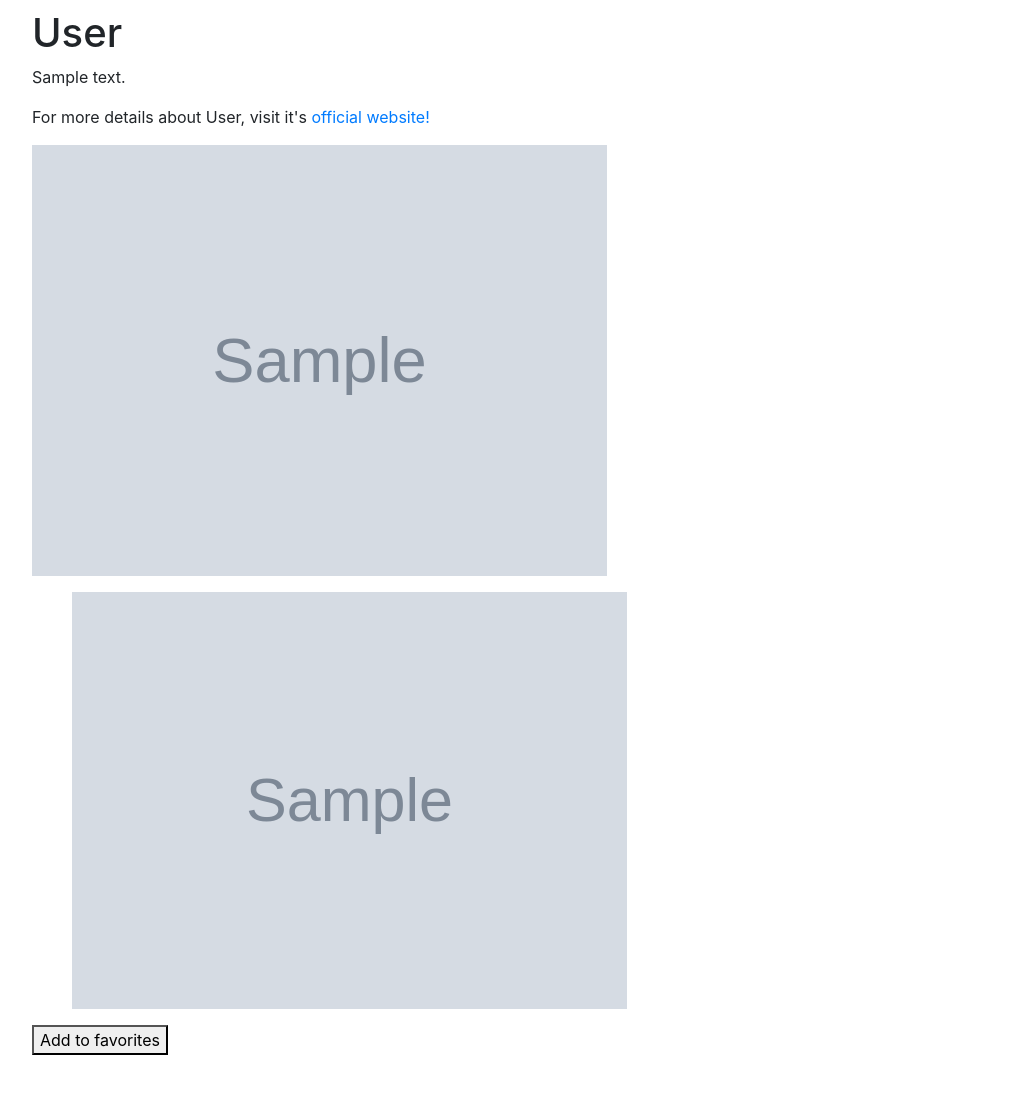
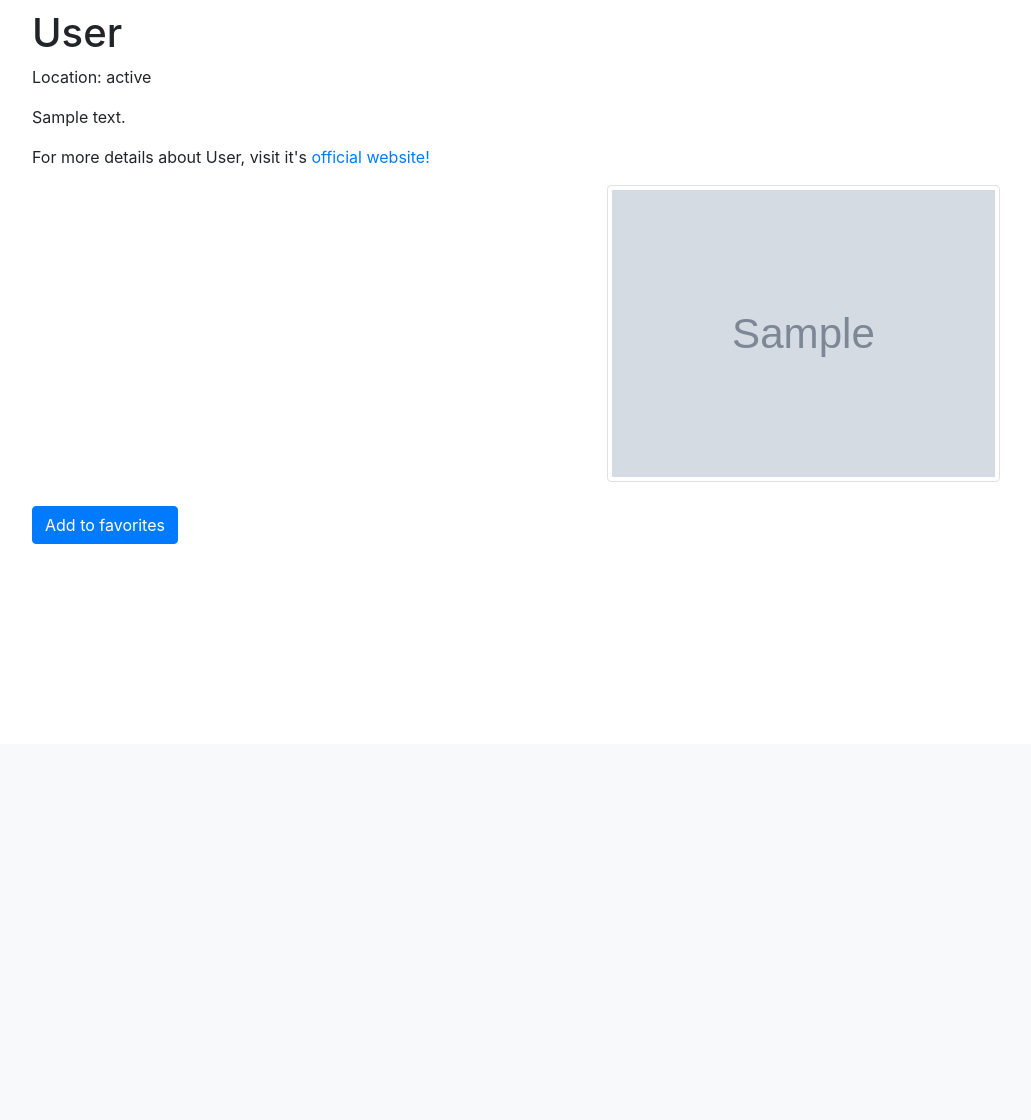
Before and after one commit to LNgroff/park-finder, a Flask app: page /parks/1 in a window 1280 px wide. Shown: the part 56-1176 px from the top of the page, without its empty margins (33-1064 px from the left). After the commit the page ends 600 px from the top, so only its background shows below. Run offline with Flask 2, Linux system fonts and the light colour scheme; tables that the repository leaves empty hold one stand-in row (values such as "Sample post"); grey boxes marked "Sample" are stand-in pictures; some libraries are stand-ins or nearby versions.

Commit message:
mocked formatting for photo results

```diff
--- a/templates/park_details.html
+++ b/templates/park_details.html
@@ -4,8 +4,8 @@
 
 {% block head %}
     <meta name="viewport" content="width=device-width, initial-scale=1.0" />
-    <link href="ninja-slider.css" rel="stylesheet" />
-    <script src="ninja-slider.js" type="text/javascript"></script>
+    <link href="static/css/image-gallery.css" rel="stylesheet" />
+    <script src="static/js/image-gallery.js" type="text/javascript"></script>
 {% endblock %}
 
 
@@ -13,6 +13,11 @@
 <body>
 
     <h1>{{ park.Park.fullname }}</h1>
+
+    <p>
+        Location: {{ park.Park.state }}
+    </p>
+
 
 
     <p>
@@ -22,34 +27,36 @@
 
     <p>For more details about {{ park.Park.fullname }}, visit it's <a href="{{ park.Park.park_url }}">official website!</a></p>
 
-    <p>
+    <!-- <p>
         <img src="{{park.Image.image_url}}" width="50%" height="50%">
-    </p>
+    </p> -->
+
 
     <section id= "image-gallery">
-        <div id="ninja-slider">
-            <div class="inner">
-                <ul>
+
+        <div class="row row-cols-1 row-cols-md-3">
+            <div class="col mb-4"></div>
                     {% for image in images %}
-                    <a class="ns-img" href="{{image.image_url}}" width="50%" height="50%""></a>
-                    <img class="ns-img" src="{{image.image_url}}" width="50%" height="50%">
+
+                        <img id="thumbnailImage" src="{{image.image_url}}" class="img-thumbnail rounded mx-auto d-block">
+
                     {% endfor %}
-                </ul>
             </div>
         </div>
     </section>
 
 
 
+    <br>
     <section id="fav-save">
 
 
         <form action="/parks/{{park.Park.park_id}}/fav-save">
-            <button type="submit">Add to favorites</button>
+            <button type="submit" class="btn btn-primary">Add to favorites</button>
         </form>
     </section>
 
-<script src="/static/image-gallery.js"></script>
+<script src="static/js/image-gallery.js"></script>
 </body>
 
 {% endblock %}
```
